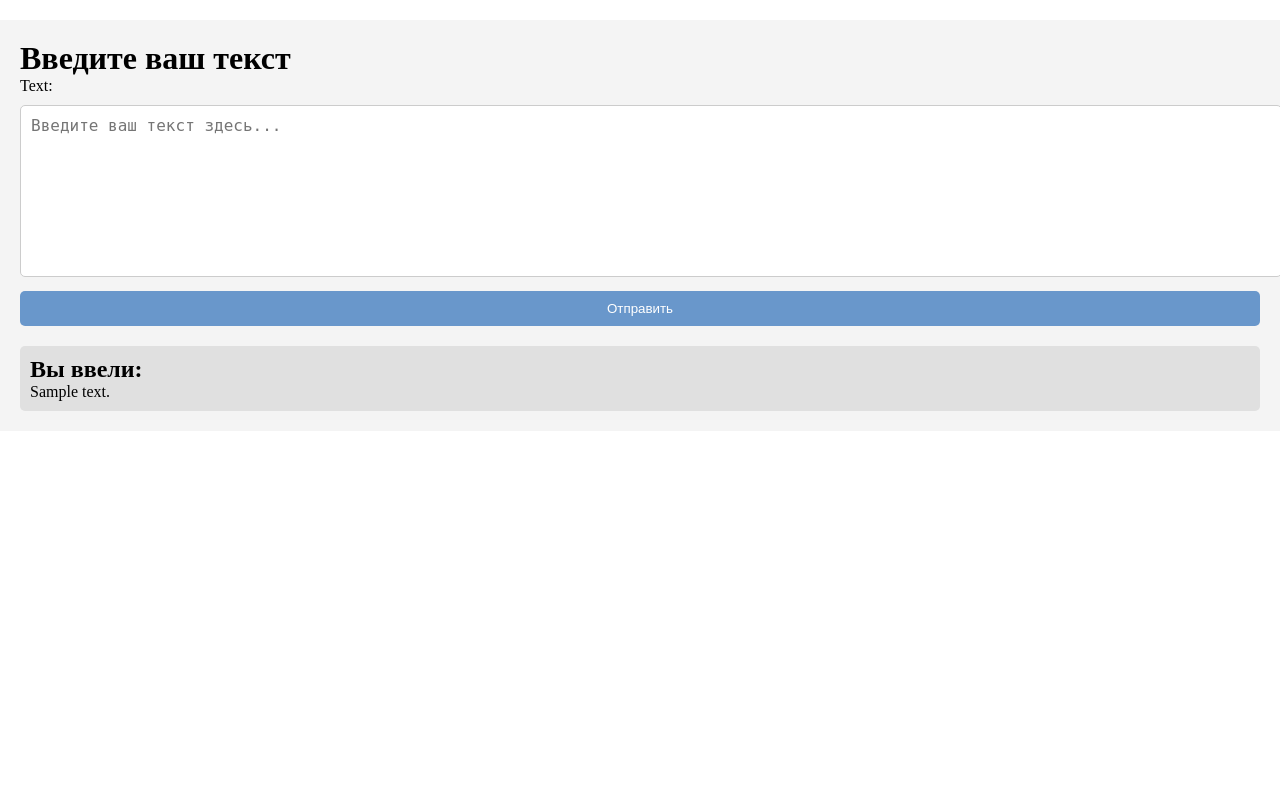
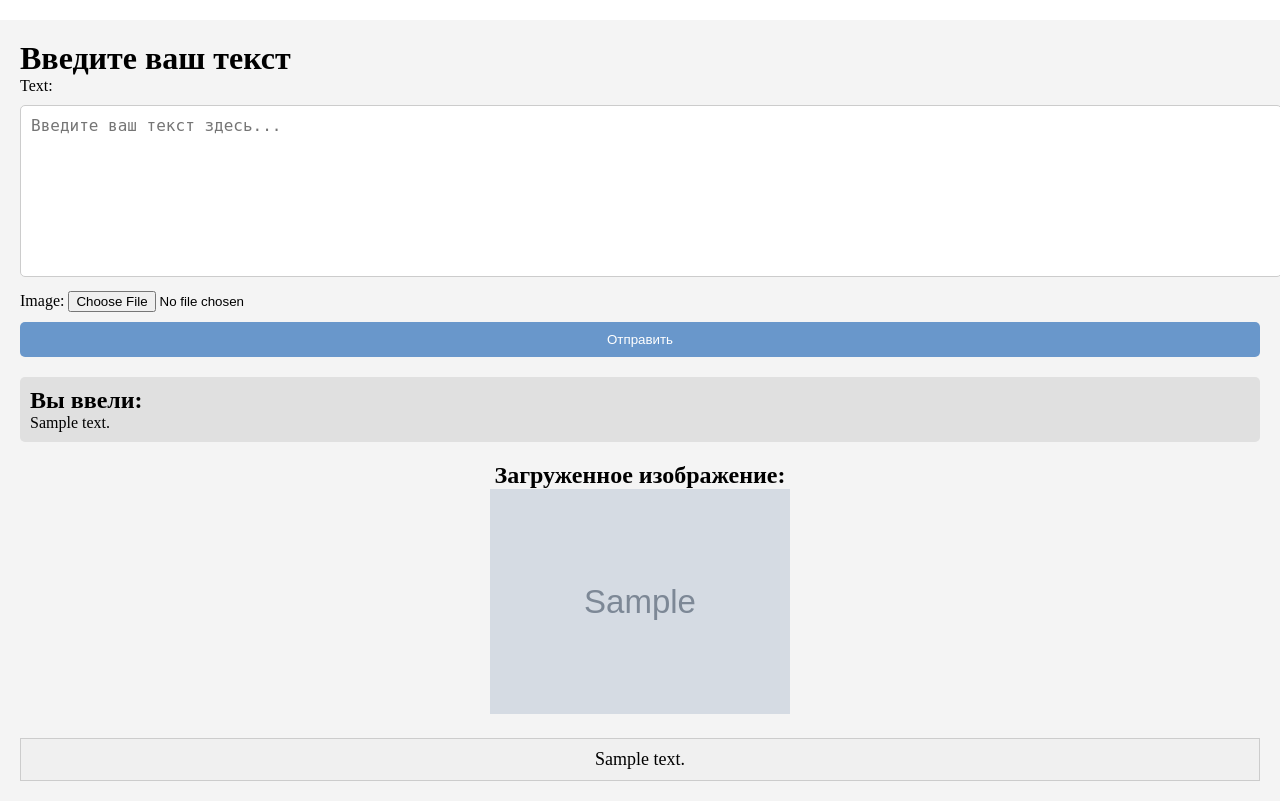
Before and after one commit to Leonid-Perkin/kOtOwls, a Django app: template kOtOwls/main/templates/main/index.html in a window 1280 px wide. Shown: the part 34-835 px from the top of the page. Before the commit the page ends 445 px from the top, so only its background shows below. Run offline with Django 5.2, Linux system fonts and the light colour scheme; tables that the repository leaves empty hold one stand-in row (values such as "Sample post"); the template is opened without the code that fills it: values that come from a table or form of the project are taken from there, most other values are stand-ins (such as "Sample title", 1, 10 or a date in 2020); grey boxes marked "Sample" are stand-in pictures.

Commit message:
Сделан фронт для загрузки фото

```diff
--- a/kOtOwls/main/forms.py
+++ b/kOtOwls/main/forms.py
@@ -1,4 +1,6 @@
+# forms.py
 from django import forms
 
 class TextInputForm(forms.Form):
     text = forms.CharField(widget=forms.Textarea(attrs={'placeholder': 'Введите ваш текст здесь...'}))
+    image = forms.ImageField(required=False)  # Добавляем поле для загрузки изображения
--- a/kOtOwls/main/templates/main/index.html
+++ b/kOtOwls/main/templates/main/index.html
@@ -67,6 +67,10 @@
             resize: none;
         }
 
+        .input-form input[type="file"] {
+            margin-top: 10px;
+        }
+
         .input-form button {
             padding: 10px 20px;
             margin-top: 10px;
@@ -88,6 +92,21 @@
             background-color: #e0e0e0;
             border-radius: 5px;
             font-size: 16px;
+        }
+
+        /* Стили для блока с изображением */
+        .image-output {
+            margin-top: 20px;
+            text-align: center;
+        }
+
+        .latex-formula {
+            margin-top: 20px;
+            padding: 10px;
+            background-color: #f0f0f0;
+            border: 1px solid #ccc;
+            font-size: 18px;
+            text-align: center;
         }
     </style>
 </head>
@@ -111,7 +130,7 @@
     <!-- Основной контент -->
     <div class="main-content">
         <h1>Введите ваш текст</h1>
-        <form method="POST" class="input-form">
+        <form method="POST" class="input-form" enctype="multipart/form-data">
             {% csrf_token %}
             {{ form.as_p }}
             <button type="submit">Отправить</button>
@@ -123,6 +142,19 @@
             <p>{{ text }}</p>
         </div>
         {% endif %}
+
+        {% if image_url %}
+        <div class="image-output">
+            <h2>Загруженное изображение:</h2>
+            <img src="{{ image_url }}" alt="Загруженное изображение" width="300">
+        </div>
+        {% endif %}
+
+        {% if latex_text %}
+        <div class="latex-formula">
+            <p>{{ latex_text }}</p>
+        </div>
+        {% endif %}
     </div>
 
 </body>
```
Also changed, not shown: kOtOwls/main/views.py (+7 -2 lines).
